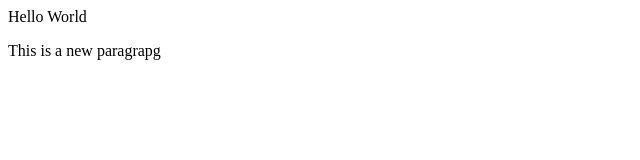
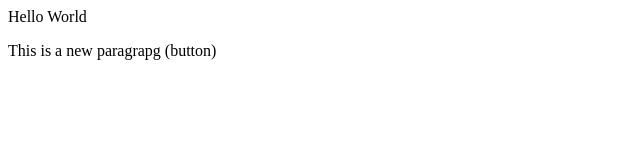
Before and after one commit to Vaibhav-Rathi/Demo, a plain HTML site: page index.html in a window 1280 px wide. Shown: the full height of the page, 0-640 px from the left. Drawn offline with Linux system fonts and the light colour scheme.

```diff
--- a/index.html
+++ b/index.html
@@ -1,2 +1,2 @@
 <p> Hello World
-<p>This is a new paragrapg</p>
+<p>This is a new paragrapg (button)</p>
```
